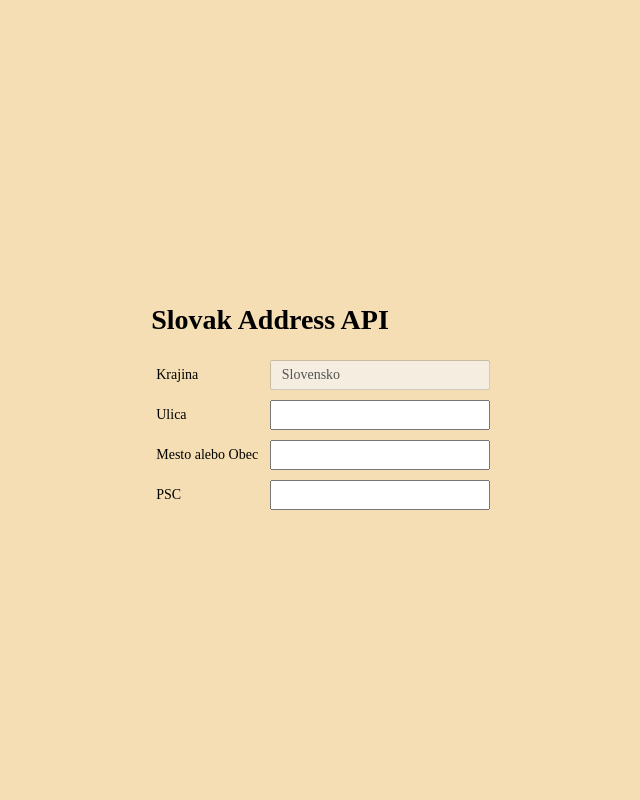
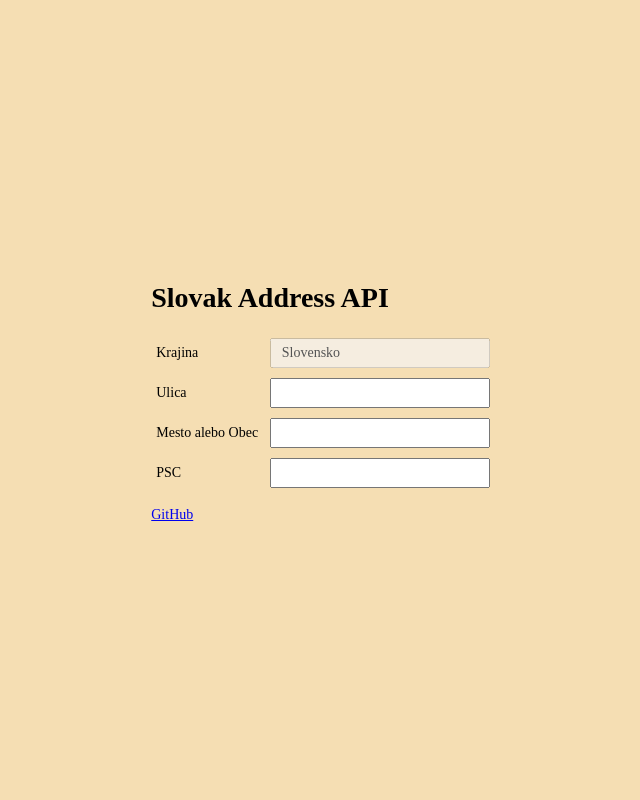
Before and after one commit to bartko-s/address, a Symfony app: template templates/front/dashboard/home.twig in a window 1280 px wide. Shown: the whole page, without its empty margins (317-957 px from the left). Run offline with Twig, Linux system fonts and the light colour scheme; the template is opened without the code that fills it, so the values that code supplies are empty; some libraries are stand-ins or nearby versions.

Commit message:
ADDED - github link

```diff
--- a/templates/front/dashboard/home.twig
+++ b/templates/front/dashboard/home.twig
@@ -33,6 +33,9 @@
                 <input type="text" name="postcode" id="postcode"/>
             </div>
         </form>
+        <p>
+            <a href="https://github.com/bartko-s/address" rel="noreferrer noopener" target="_blank">GitHub</a>
+        </p>
     </div>
 </div>
 
```
